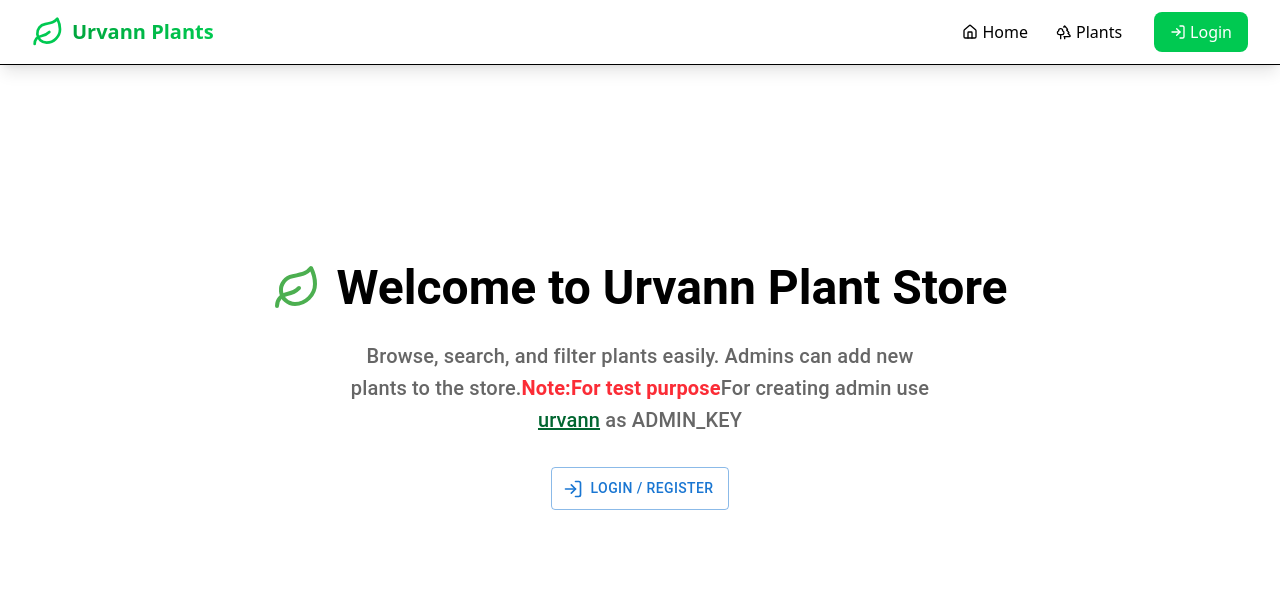
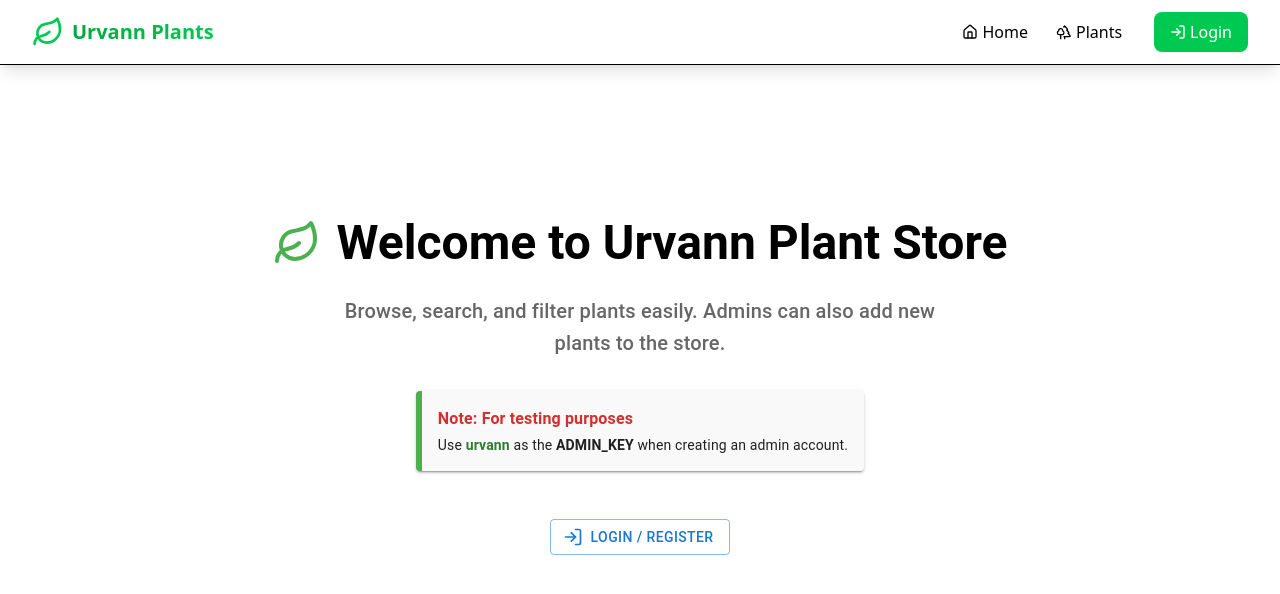
Before and after one commit to ashu6783/urvann, a React (Vite) app in the folder client/: page / in a window 1280 px wide. Shown: the top 594 px of the page. Built offline with nearby package versions, Linux system fonts and the light colour scheme.

Commit message:
changed ui of home

```diff
--- a/client/src/pages/Home.jsx
+++ b/client/src/pages/Home.jsx
@@ -1,5 +1,5 @@
 import React, { useContext } from "react";
-import { Box, Typography, Button } from "@mui/material";
+import { Box, Typography, Button, Paper } from "@mui/material";
 import { Link } from "react-router-dom";
 import { AuthContext } from "../context/AuthContext";
 import { Leaf, Eye, LogIn, Plus } from "lucide-react";
@@ -17,6 +17,7 @@ const Home = () => {
         minHeight: "80vh",
         textAlign: "center",
         p: { xs: 2, md: 4 },
+        gap: 3,
       }}
     >
       {/* Header */}
@@ -26,7 +27,6 @@ const Home = () => {
           flexDirection: { xs: "column", sm: "row" },
           alignItems: "center",
           gap: 2,
-          mb: 3,
         }}
       >
         <Leaf size={48} color="#4caf50" />
@@ -41,21 +41,40 @@ const Home = () => {
         </Typography>
       </Box>
 
+      {/* Sub Text */}
       <Typography
         variant="h6"
         color="text.secondary"
-        gutterBottom
         sx={{
           fontSize: { xs: "1.1rem", md: "1.25rem" },
-          maxWidth: "600px",
-          px: 1,
+          maxWidth: "650px",
         }}
       >
-        Browse, search, and filter plants easily. Admins can add new plants to the store.
-        <span className="text-red-500 font-semibold">Note:For test purpose</span>
-        For creating admin use <span className="text-green-800 underline">urvann</span> as ADMIN_KEY <div className=""></div>
+        Browse, search, and filter plants easily. Admins can also add new plants to the store.
       </Typography>
 
+      {/* Highlighted Note */}
+      <Paper
+        elevation={2}
+        sx={{
+          mt: 1,
+          p: 2,
+          borderLeft: "6px solid #4caf50",
+          maxWidth: "500px",
+          textAlign: "left",
+          backgroundColor: "#f9f9f9",
+        }}
+      >
+        <Typography variant="body1" sx={{ color: "error.main", fontWeight: "bold" }}>
+          Note: For testing purposes
+        </Typography>
+        <Typography variant="body2" sx={{ mt: 0.5 }}>
+          Use <span style={{ color: "#2e7d32", fontWeight: "600" }}>urvann</span> as the{" "}
+          <strong>ADMIN_KEY</strong> when creating an admin account.
+        </Typography>
+      </Paper>
+
+      {/* Action Buttons */}
       <Box
         sx={{
           mt: 3,
@@ -63,8 +82,6 @@ const Home = () => {
           flexDirection: { xs: "column", sm: "row" },
           gap: 2,
           justifyContent: "center",
-          width: { xs: "100%", sm: "auto" },
-          maxWidth: { xs: "300px", sm: "none" },
         }}
       >
         {!user && (
@@ -74,7 +91,7 @@ const Home = () => {
             variant="outlined"
             color="primary"
             startIcon={<LogIn size={20} />}
-            sx={{ py: { xs: 1.5, md: 1 } }}
+            sx={{ minWidth: 180 }}
           >
             Login / Register
           </Button>
@@ -87,7 +104,7 @@ const Home = () => {
             variant="contained"
             color="success"
             startIcon={<Eye size={20} />}
-            sx={{ py: { xs: 1.5, md: 1 } }}
+            sx={{ minWidth: 180 }}
           >
             View All Plants
           </Button>
@@ -100,7 +117,7 @@ const Home = () => {
             variant="contained"
             color="secondary"
             startIcon={<Plus size={20} />}
-            sx={{ py: { xs: 1.5, md: 1 } }}
+            sx={{ minWidth: 180 }}
           >
             Add New Plant
           </Button>
```
